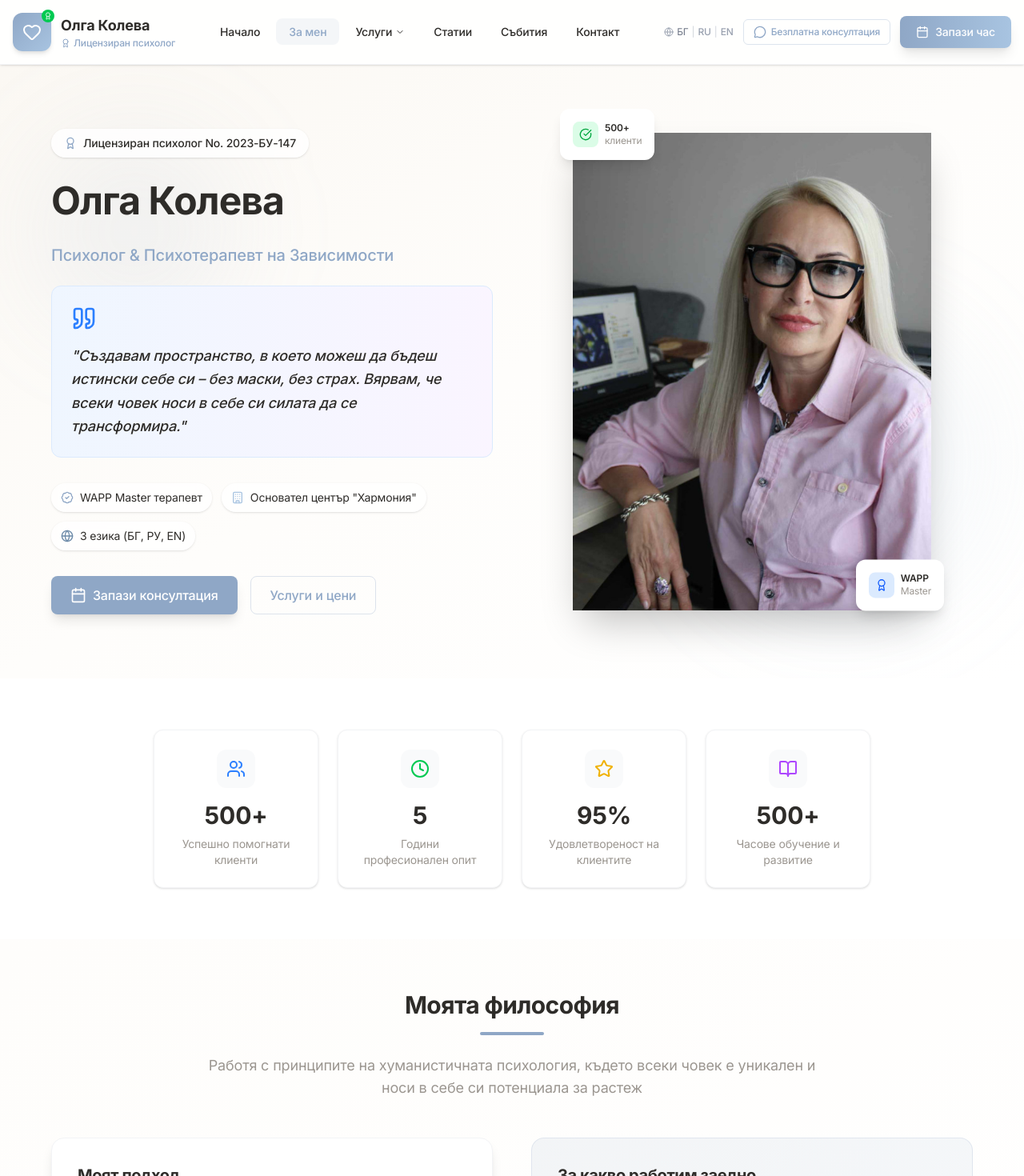
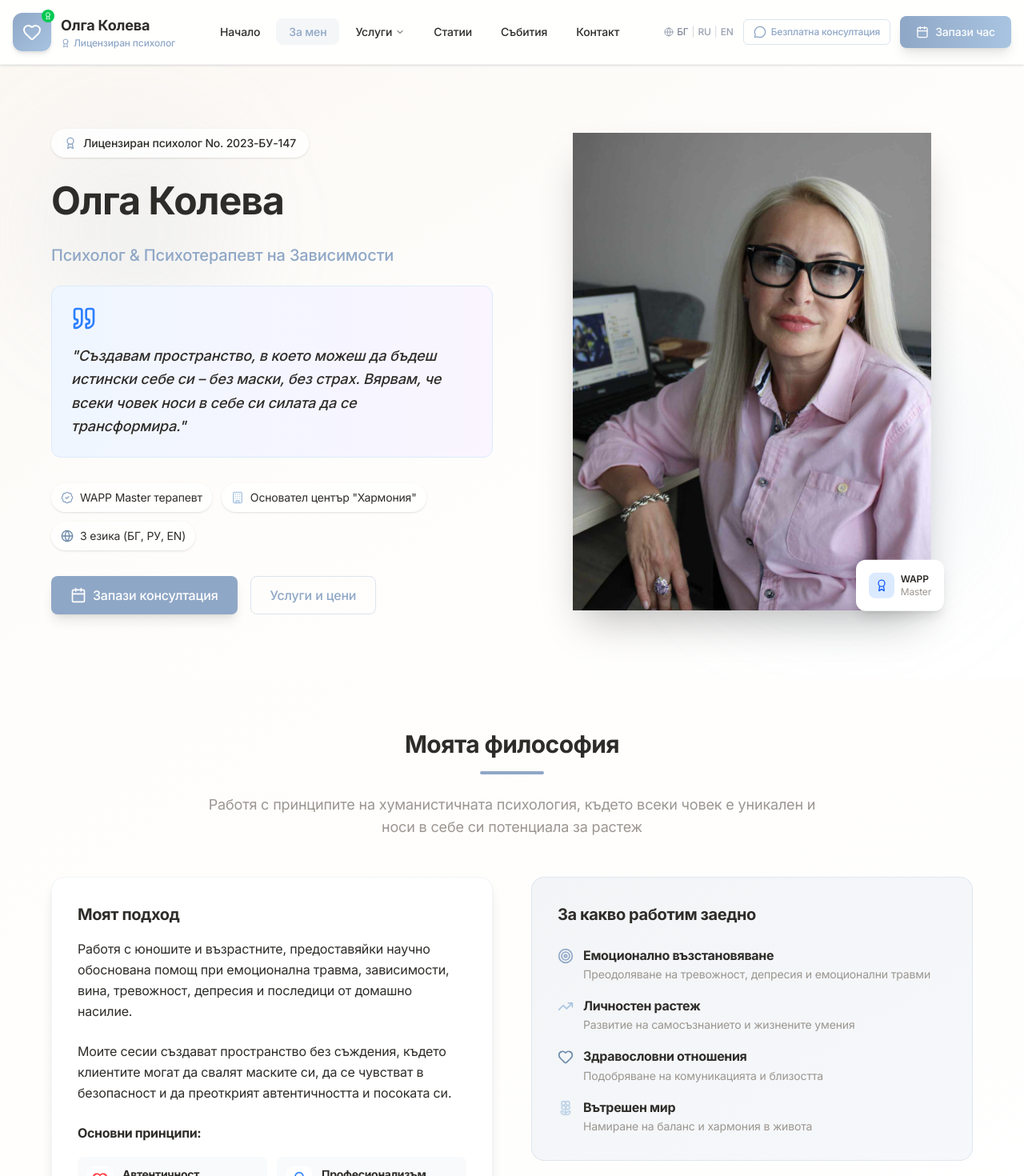
Before and after one commit to StrahilPeykov/koleva-psychologist, a Next.js app: page /about in a window 1280 px wide. Shown: the top 1470 px of the page at 80% size. Built offline with nearby package versions, Linux system fonts and the light colour scheme.

Commit message:
fix achievements

```diff
--- a/src/app/about/page.tsx
+++ b/src/app/about/page.tsx
@@ -246,18 +246,7 @@ export default function AboutPage() {
                     />
                   </div>
 
-                  {/* Floating achievements */}
-                  <div className="absolute -top-4 -left-4 bg-white rounded-xl shadow-lg p-4 animate-bounce" style={{animationDuration: '3s'}}>
-                    <div className="flex items-center space-x-2">
-                      <div className="w-8 h-8 bg-green-100 rounded-lg flex items-center justify-center">
-                        <CheckCircle className="w-4 h-4 text-green-600" />
-                      </div>
-                      <div className="text-xs">
-                        <div className="font-semibold text-charcoal">500+</div>
-                        <div className="text-gray-medium">клиенти</div>
-                      </div>
-                    </div>
-                  </div>
+
 
                   <div className="absolute -bottom-4 -right-4 bg-white rounded-xl shadow-lg p-4 animate-bounce" style={{animationDelay: '1s', animationDuration: '3s'}}>
                     <div className="flex items-center space-x-2">
@@ -277,28 +266,7 @@ export default function AboutPage() {
         </div>
       </section>
 
-      {/* Achievements Stats */}
-      <section className="py-16 bg-white">
-        <div className="container mx-auto px-4">
-          <div className="max-w-4xl mx-auto">
-            <div className="grid grid-cols-2 lg:grid-cols-4 gap-6">
-              {achievements.map((achievement, index) => (
-                <div key={index} className="text-center p-6 bg-white rounded-xl shadow-sm border border-gray-100 hover:shadow-md transition-shadow">
-                  <div className="w-12 h-12 mx-auto mb-4 bg-gray-50 rounded-xl flex items-center justify-center">
-                    {achievement.icon}
-                  </div>
-                  <div className="text-2xl lg:text-3xl font-bold text-charcoal mb-2">
-                    {achievement.number}
-                  </div>
-                  <div className="text-sm text-gray-medium">
-                    {achievement.description}
-                  </div>
-                </div>
-              ))}
-            </div>
-          </div>
-        </div>
-      </section>
+
 
       {/* Philosophy & Values */}
       <section className="py-16 bg-gradient-to-br from-cream-light to-white">
--- a/src/app/page.tsx
+++ b/src/app/page.tsx
@@ -79,7 +79,7 @@ export default function HomePage() {
             {/* Image - Better proportions */}
             <div className="relative animate-fade-in lg:pl-8">
               <div className="relative w-full max-w-sm mx-auto">
-                <div className="aspect-[3/4] rounded-2xl overflow-hidden shadow-2xl bg-gradient-to-br from-powder-blue/20 to-sky-blue/20">
+                <div className="aspect-[3/4] rounded-2xl overflow-hidden shadow-2xl bg-gradient-to-br from-powder-blue/20 to-sky-blue/20 transform hover:scale-105 transition-transform duration-300">
                   <Image
                     src="/images/olga-koleva.jpg"
                     alt="Олга Колева - Психолог и Психотерапевт"
```
